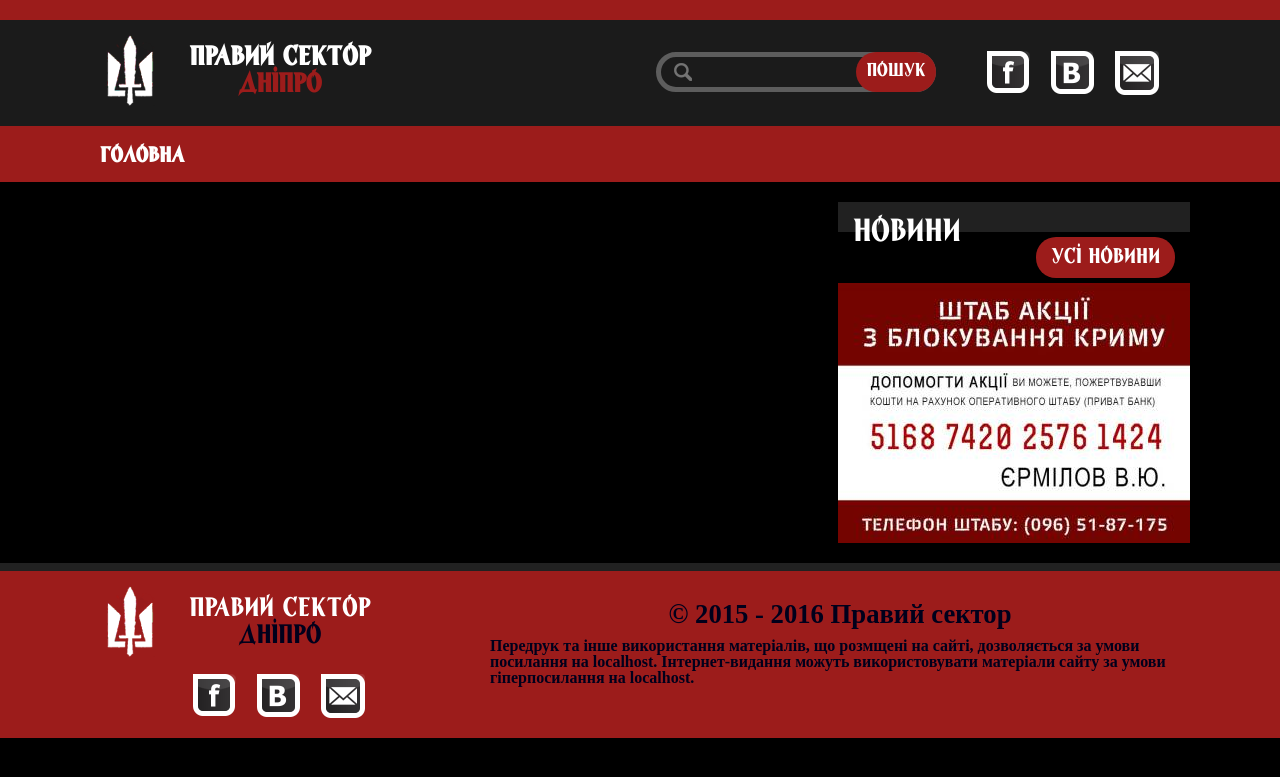
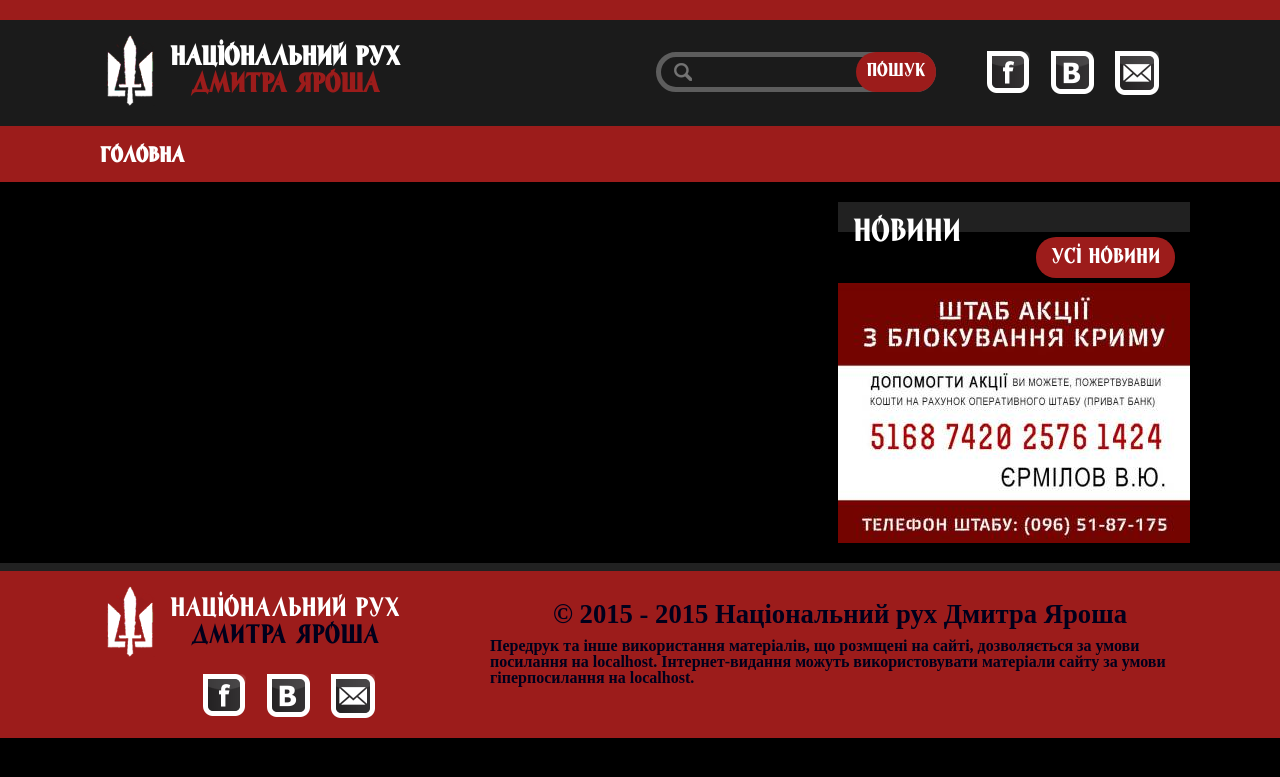
Before and after one commit to vapkarian/diya-dnipro, a Django app: page / in a window 1280 px wide. Shown: the top 777 px of the page. Run offline with Django 3.2, Linux system fonts and the light colour scheme; data that the repository does not hold is empty; some libraries are stand-ins or nearby versions.

Commit message:
change title

```diff
--- a/src/psdnipro/misc/static/misc/css/main.css
+++ b/src/psdnipro/misc/static/misc/css/main.css
@@ -120,15 +120,15 @@ footer .title {
     color: white;
     float: left;
     margin: 25px 0;
-    width: 220px;
+    width: 230px;
     text-transform: uppercase;
 }
 
-header .title .city {
+header .title .sub-title {
     color: #9c1c1b;
 }
 
-footer .title .city {
+footer .title .sub-title {
     color: #00001b;
 }
 
@@ -289,7 +289,7 @@ header .nav-item.home {
 }
 
 footer .logo-icons {
-    width: 300px;
+    width: 310px;
     float: left;
 }
 
--- a/src/psdnipro/misc/templates/base.html
+++ b/src/psdnipro/misc/templates/base.html
@@ -6,7 +6,7 @@
     <meta http-equiv="X-UA-Compatible" content="IE=edge">
     <meta name="viewport" content="width=1100, initial-scale=1">
     <title>
-        {% block title %}Правий Сектор{% endblock title %}
+        {% block title %}Національний рух Дмитра Яроша{% endblock title %}
     </title>
     <link rel="apple-touch-icon" sizes="57x57" href="{% static 'misc/favicons/apple-touch-icon-57x57.png' %}">
     <link rel="apple-touch-icon" sizes="60x60" href="{% static 'misc/favicons/apple-touch-icon-60x60.png' %}">
@@ -71,7 +71,7 @@
             <a href="{% url 'news:home' %}">
                 <div class="logo" title="Слава Україні!"></div>
                 <div class="title">
-                    Правий Сектор <span class="city">Дніпро</span>
+                    Національний рух <span class="sub-title">Дмитра Яроша</span>
                 </div>
             </a>
             <div class="icons">
@@ -147,7 +147,7 @@
                 <a href="{% url 'news:home' %}">
                     <div class="logo" title="Героям слава!"></div>
                     <div class="title">
-                        Правий Сектор <span class="city">Дніпро</span>
+                        Національний рух <span class="sub-title">Дмитра Яроша</span>
                     </div>
                 </a>
                 <div class="icons">
@@ -158,8 +158,7 @@
             </div>
             <div class="copyright-legal">
                 <div class="copyright">
-                    {# TODO: change 2016 to {% now "Y" %} #}
-                    © 2015 - 2016 Правий сектор
+                    © 2015 - {% now "Y" %} Національний рух Дмитра Яроша
                 </div>
                 <div class="legal">
                     Передрук та інше використання матеріалів, що розмщені на сайті, дозволяється за умови посилання
```
